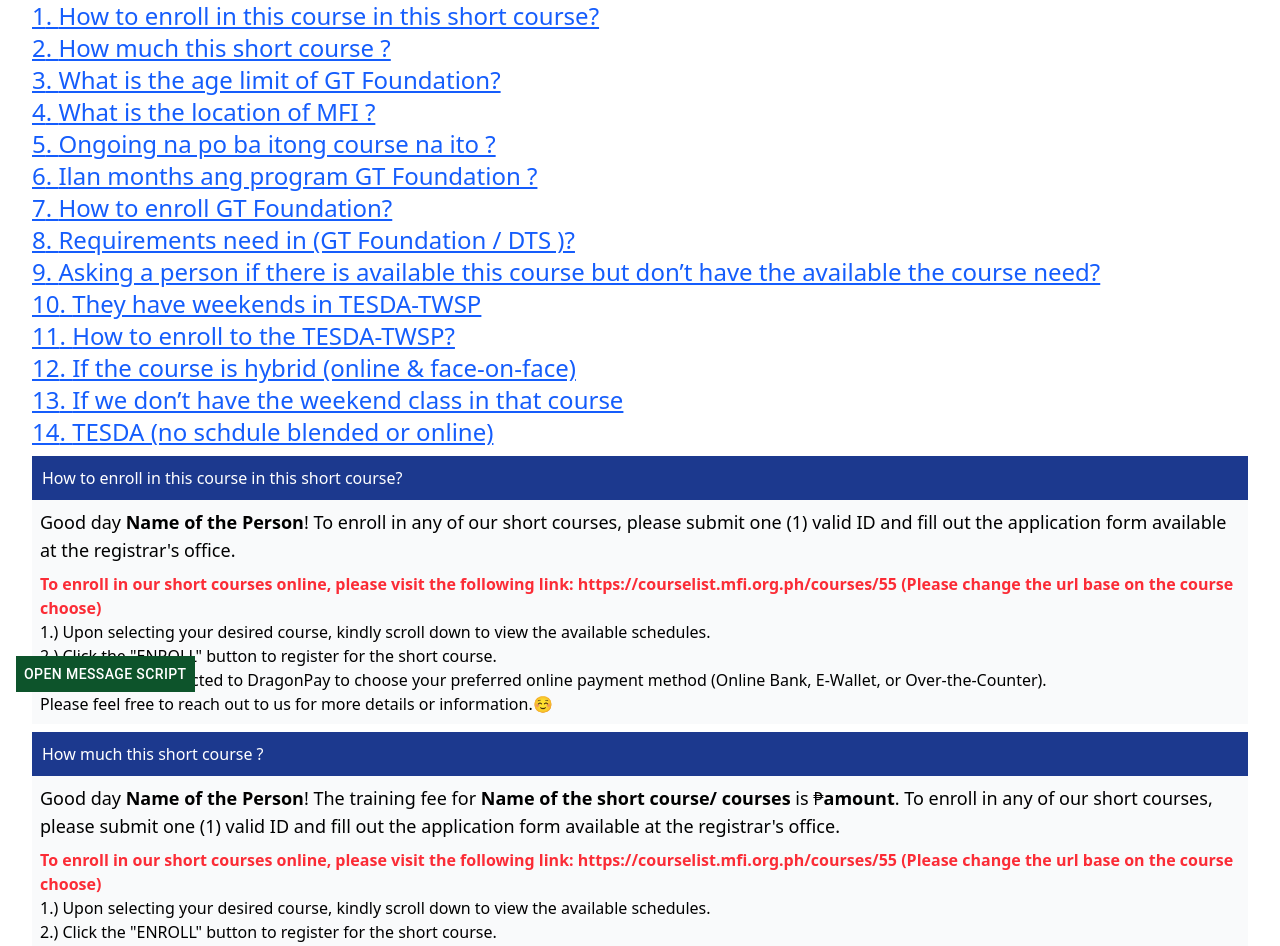
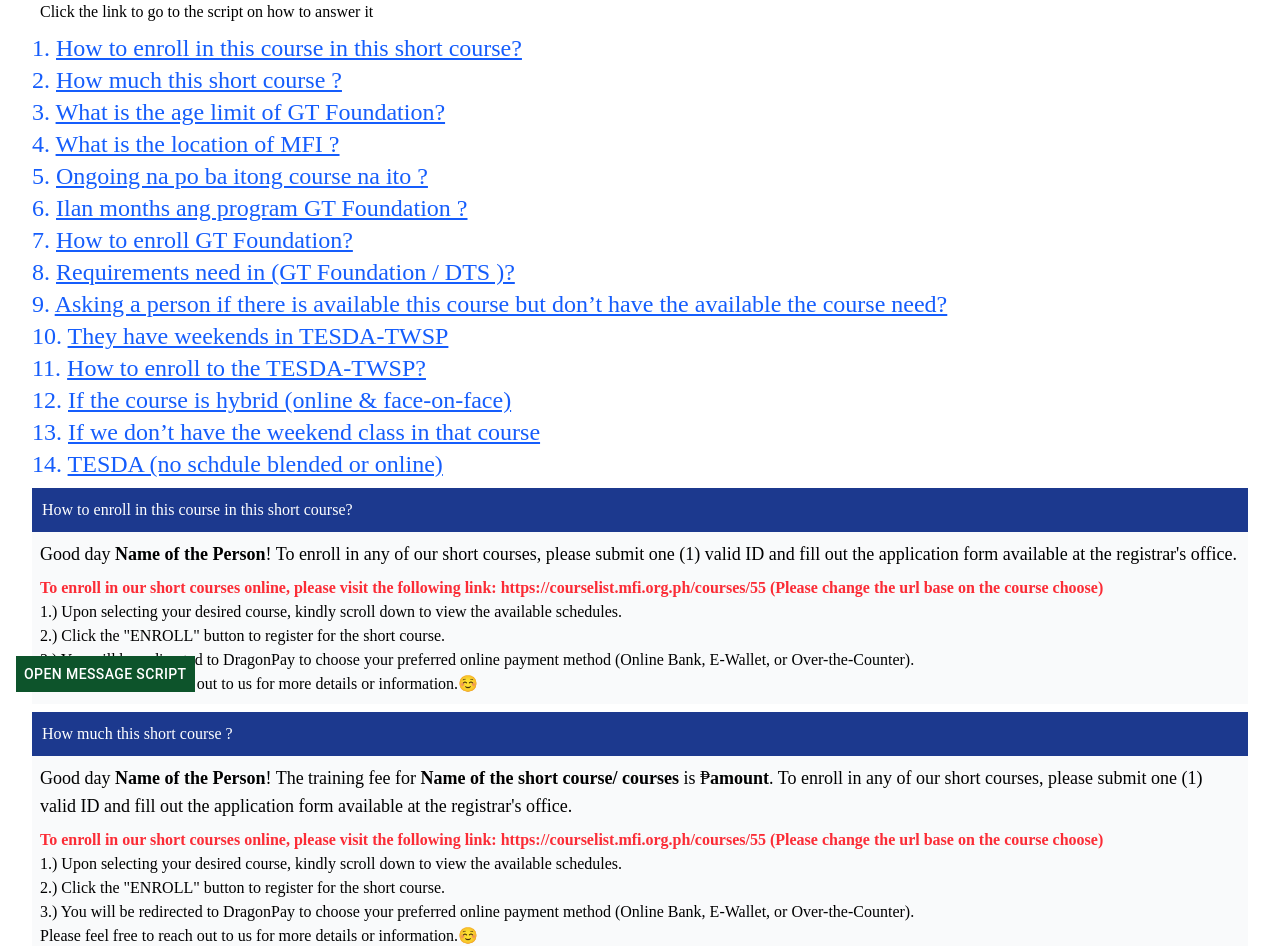
Before and after one commit to Adornadowilliam2/mfi-facebook, a React (Vite) app: page / in a window 1280 px wide. Shown: the part 92-1038 px from the top of the page. Built offline with nearby package versions, Linux system fonts and the light colour scheme.

Commit message:
- changes some difference

```diff
--- a/src/App.jsx
+++ b/src/App.jsx
@@ -5,32 +5,29 @@
 
 function App() {
   const [selectedIndex, setSelectedIndex] = useState(null);
-  const [showButton, setShowButton] = useState(false); // State to control button visibility
+  const [showBtn, setShowBtn] = useState(false);
 
-  // Scroll event handler
+
   const handleScroll = () => {
     if (window.scrollY > 100) {
-      setShowButton(true); // Show button if scrolled more than 100px
+      setShowBtn(true);
     } else {
-      setShowButton(false); // Hide button if less than 100px
+      setShowBtn(false);
     }
   };
 
-  // Hook to add scroll event listener when component mounts
   useEffect(() => {
     window.addEventListener('scroll', handleScroll);
 
-    // Cleanup the event listener when the component unmounts
     return () => {
       window.removeEventListener('scroll', handleScroll);
     };
   }, []);
 
-  const renderBoldText = (text) => {
+  const changeBoldText = (text) => {
     const regex = /\[([^\]]+)\]/g;
-    const parts = text.split(regex);
 
-    return parts.map((part, index) => {
+    return text.split(regex).map((part, index) => {
       if (index % 2 !== 0) {
         return <span key={index} className="font-bold">{part}</span>;
       }
@@ -46,17 +43,17 @@
 
   return (
     <Box className='p-[2rem]'>
-      <h1 className='text-3xl'>FAQ Script Scenario in Facebook comments</h1>
-      <p>Click the link to go to the script on how to answer it</p>
+      <h1 className='text-3xl  bg-gray-700 text-white p-2'>FAQ Script Scenario in Facebook comments</h1>
+      <p className='p-2'>Click the link to go to the script on how to answer it</p>
       <ol className='mb-2 text-2xl'>
         {data.map((item, index) => (
           <li key={index}>
             <a
-              className='text-blue-600 underline'
+              className='text-blue-600 '
               href={'#card' + index}
               onClick={() => handleQuestionClick(index)}
             >
-              {index + 1}. {item.question}
+              {index + 1}. <span className='underline'>{item.question}</span>
             </a>
           </li>
         ))}
@@ -71,7 +68,7 @@
             </h2>
             <Box className='p-2 text-black'>
               <p className='text-lg mb-2'>
-                {renderBoldText(item.paragraph)}
+                {changeBoldText(item.paragraph)}
               </p>
               {item.enroll && (
                 <p className="text-red-500 font-bold">{item.enroll}</p>
@@ -90,7 +87,7 @@
         ))}
 
         {/* Back to Top Button */}
-        {showButton && (
+        {showBtn && (
           <div className='bg-blue-900 fixed bottom-4 right-4'>
             <Button
               sx={{ color: 'white' }}
--- a/src/index.css
+++ b/src/index.css
@@ -1 +1,5 @@
 @import "tailwindcss";
+
+*{
+    font-family: serif;
+}
```
